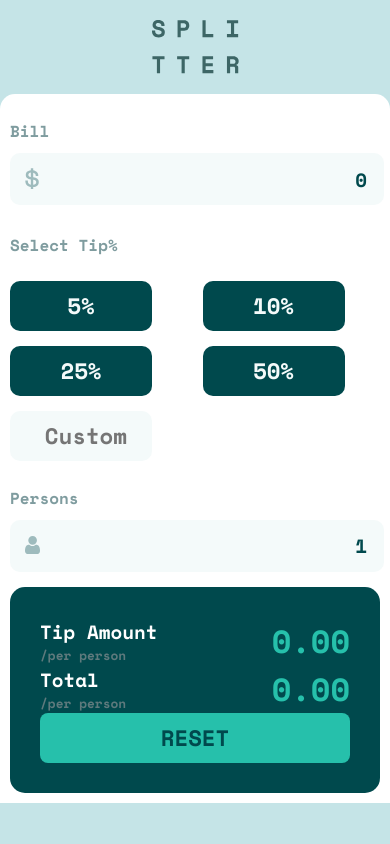
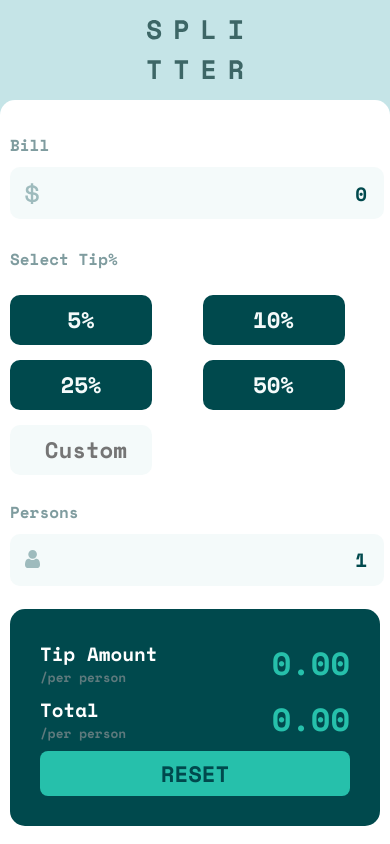
Before and after one commit to martinablazheska/splitter, a React (Create React App) app: page / in a window 390 px wide. Built offline with nearby package versions, Linux system fonts and the light colour scheme.

Commit message:
Fixed height issue with mobile version

```diff
--- a/src/components/Header/Header.module.css
+++ b/src/components/Header/Header.module.css
@@ -1,6 +1,6 @@
 .header {
   width: 100%;
-  height: 12%;
+  height: 100px;
   display: flex;
   justify-content: center;
   align-items: flex-start;
--- a/src/components/Main/Main.module.css
+++ b/src/components/Main/Main.module.css
@@ -1,5 +1,5 @@
 .main {
-  height: 88%;
+  height: calc(100dvh - 100px);
   width: 100%;
 }
 
```
